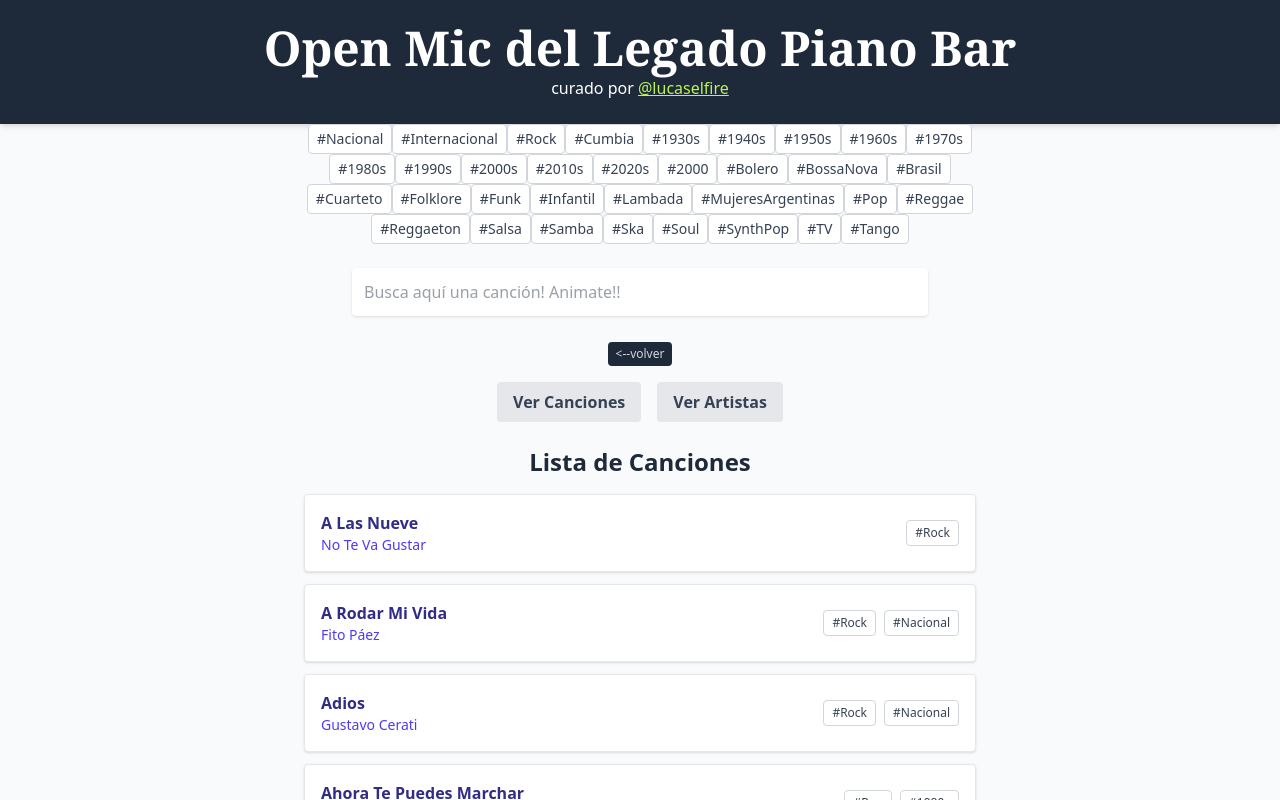
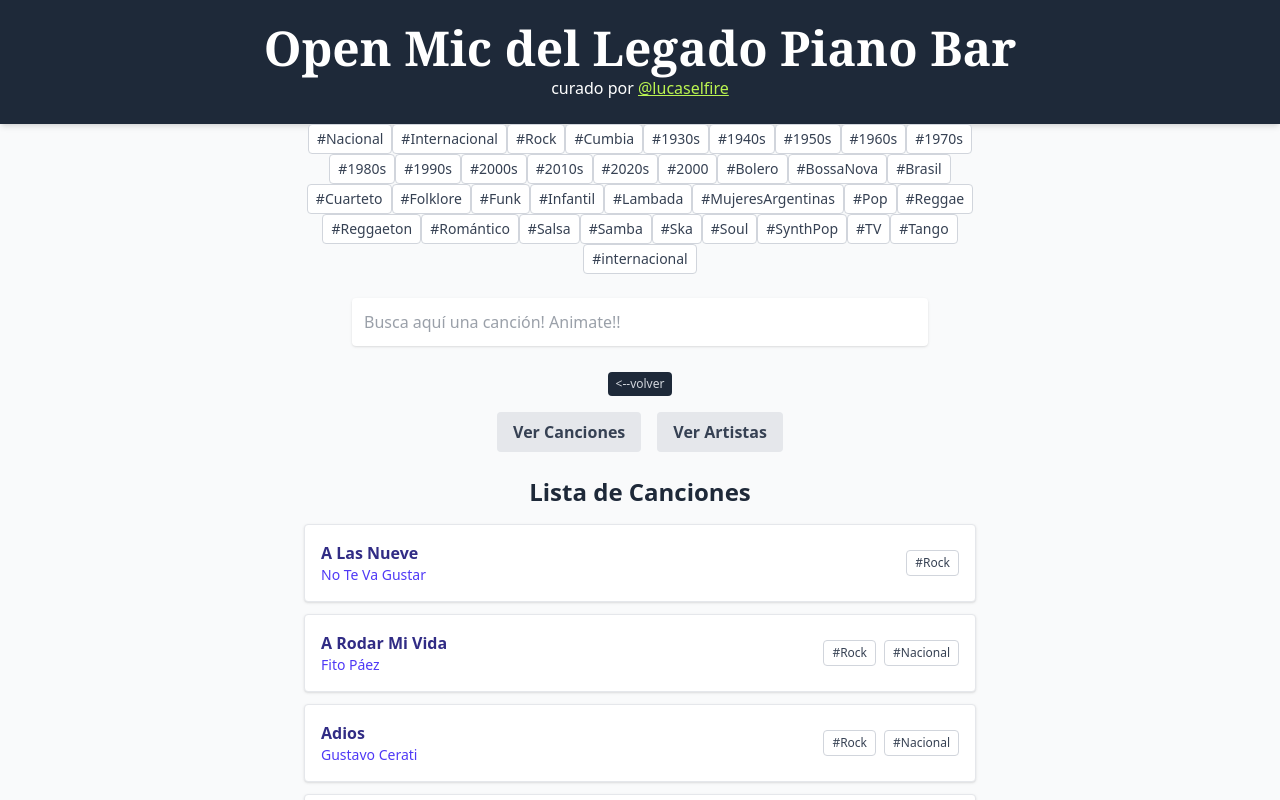
Before and after one commit to guilkuo/open-mic-legado-pianobar, a React (Vite) app: page / in a window 1280 px wide. Shown: the top 800 px of the page. Built offline with nearby package versions, Linux system fonts and the light colour scheme.

Commit message:
sumando a Cristian Castro

```diff
--- a/src/componentes/SongCatalog.jsx
+++ b/src/componentes/SongCatalog.jsx
@@ -1359,6 +1359,31 @@ const rawSongs = [
   tags: ["#Rock", "#Nacional"],
   lyricsUrl: "https://www.letras.com/los-piojos/"
 },
+//// Cristian Castro
+{
+  title: "No podrás",
+  artist: "Cristian Castro",
+  tags: ["#Romántico", "#Pop", "#internacional", "#1990s"],
+  lyricsUrl: "https://www.letras.com/castro-cristian/155205/"
+  },
+  {
+  title: "Lloviendo estrellas",
+  artist: "Cristian Castro",
+  tags: ["#Romántico", "#Pop", "#internacional", "#1990s"],
+  lyricsUrl: "https://www.letras.com/castro-cristian/568427/"
+  },
+  {
+    title: "Es mejor así",
+    artist: "Cristian Castro",
+    tags: ["#Romántico", "#Pop", "#internacional", "#1990s"],
+    lyricsUrl: "https://www.letras.com/castro-cristian/7163/"
+    },
+    {
+      title: "Lloran las rosas",
+      artist: "Cristian Castro",
+      tags: ["#Romántico", "#Pop", "#internacional", "#1990s"],
+      lyricsUrl: "https://www.letras.com/castro-cristian/7156/"
+      },
 ];
 
 function deduplicateSongs(arr) {
--- a/src/componentes/SongData.jsx
+++ b/src/componentes/SongData.jsx
@@ -1,4 +1,4 @@
-// componentes/SongData.jsx
+/* // componentes/SongData.jsx
 
 // Simplemente exportas tu array (no hace falta ser un componente React)
 export const rawSongs = [
@@ -812,3 +812,29 @@ export const rawSongs = [
     // ... y así con todas tus canciones ...
     }
   ];
+ */
+
+  {
+    title: "No podrás",
+    artist: "Cristian Castro",
+    tags: ["#Romántico", "#Pop", "#internacional", "#1990s"],
+    lyricsUrl: "https://www.letras.com/castro-cristian/155205/"
+    },
+    {
+    title: "Lloviendo estrellas",
+    artist: "Cristian Castro",
+    tags: ["#Romántico", "#Pop", "#internacional", "#1990s"],
+    lyricsUrl: "https://www.letras.com/castro-cristian/568427/"
+    },
+    {
+      title: "Es mejor así",
+      artist: "Cristian Castro",
+      tags: ["#Romántico", "#Pop", "#internacional", "#1990s"],
+      lyricsUrl: "https://www.letras.com/castro-cristian/7163/"
+      },
+      {
+        title: "Lloran las rosas",
+        artist: "Cristian Castro",
+        tags: ["#Romántico", "#Pop", "#internacional", "#1990s"],
+        lyricsUrl: "https://www.letras.com/castro-cristian/7163/"
+        },
```
